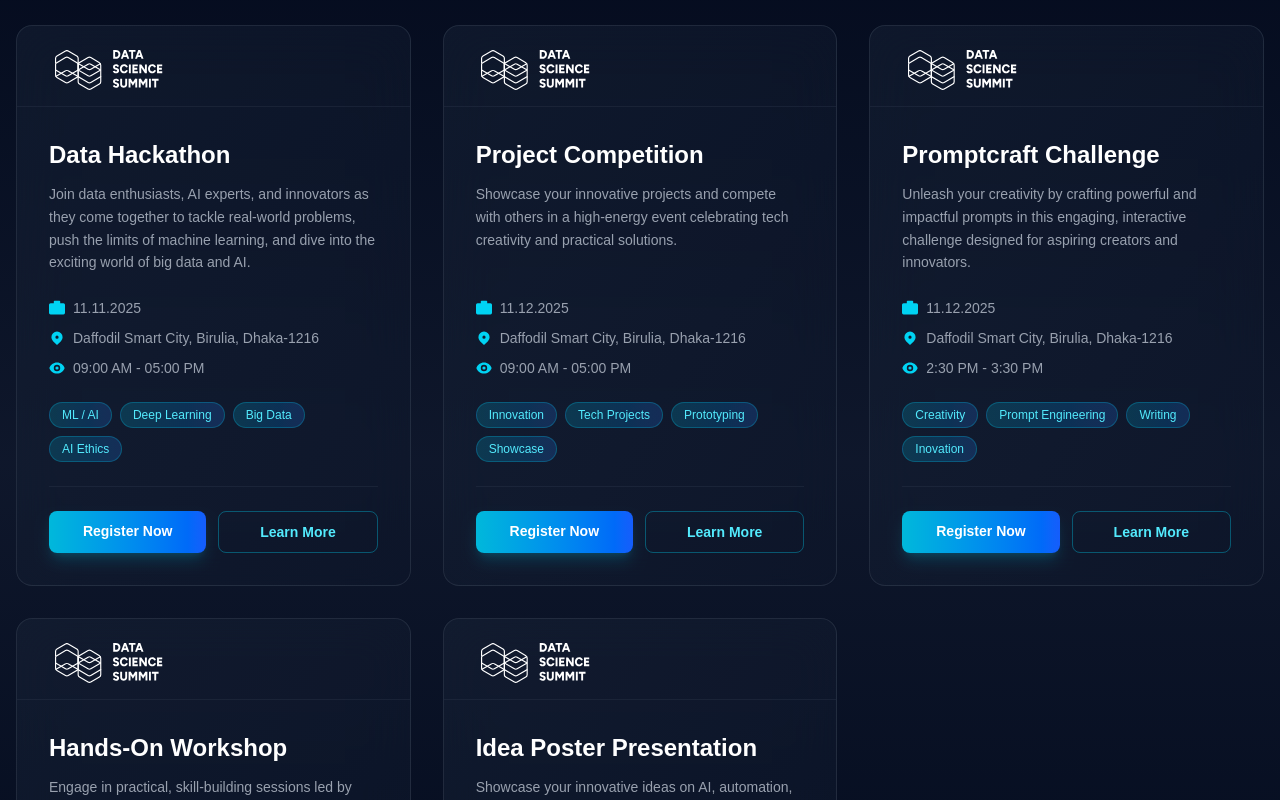
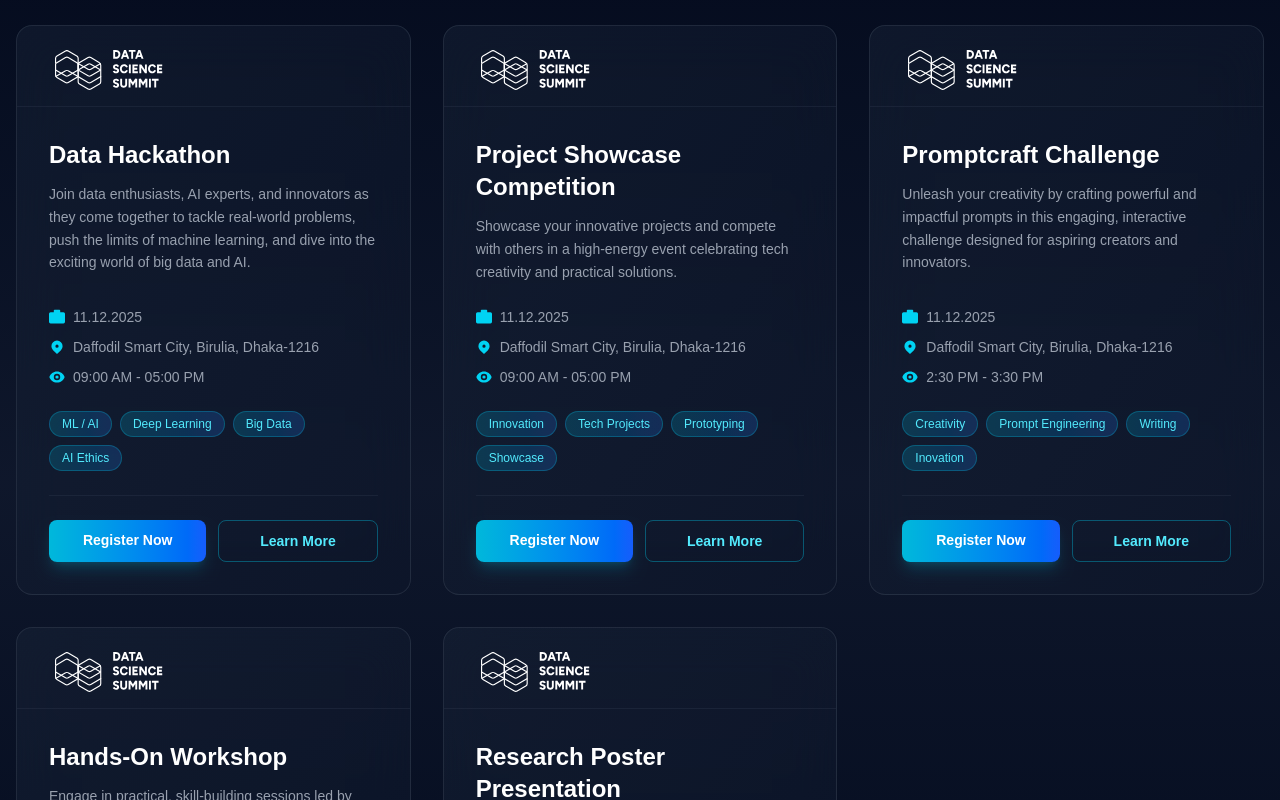
Before and after one commit to KhandakerSamin/data-science-summit-2025, a Next.js app: page / in a window 1280 px wide. Shown: the part 1160-1960 px from the top of the page. Built offline with nearby package versions, Linux system fonts and the light colour scheme.

Commit message:
Added Registration links

```diff
--- a/src/components/Event.js
+++ b/src/components/Event.js
@@ -12,11 +12,11 @@ export default function EventsSection() {
       id: 1,
       title: 'Data Hackathon',
       description: 'Join data enthusiasts, AI experts, and innovators as they come together to tackle real-world problems, push the limits of machine learning, and dive into the exciting world of big data and AI.',
-      date: '11.11.2025',
+      date: '11.12.2025',
       location: 'Daffodil Smart City, Birulia, Dhaka-1216',
       tags: ['ML / AI', 'Deep Learning','Big Data', 'AI Ethics'],
       time: '09:00 AM - 05:00 PM',
-      registerLink: 'https://forms.gle/dummyDataHackathon2025',
+      registerLink: 'https://docs.google.com/forms/d/e/1FAIpQLSc58w2I2BFp4Mmt5uRC3ZYSTP4WZWttZJ_CoBKviUUCxkEWjg/viewform?usp=preview',
       presentedBy: 'Data Solution-360',
       event: '5th National Data Science Summit 2025',
       hostedBy: 'Data Science Lab and Department of Software Engineering',
@@ -38,13 +38,13 @@ export default function EventsSection() {
     },
     {
       id: 2,
-      title: 'Project Competition',
+      title: 'Project Showcase Competition',
       description: 'Showcase your innovative projects and compete with others in a high-energy event celebrating tech creativity and practical solutions.',
       date: '11.12.2025',
       location: 'Daffodil Smart City, Birulia, Dhaka-1216',
       tags: ['Innovation', 'Tech Projects', 'Prototyping', 'Showcase'],
       time: '09:00 AM - 05:00 PM',
-      registerLink: 'https://forms.gle/dummyProjectCompetition2025',
+      registerLink: 'https://docs.google.com/forms/d/e/1FAIpQLSe7jPzg0uHjqGkNSl72LB5Jb4Vv_vtuVrKIZ490EH-HfocWxQ/viewform?usp=preview',
       presentedBy: 'Data Science Lab',
       event: '5th National Data Science Summit 2025',
       hostedBy: 'Data Science Lab and Department of Software Engineering',
@@ -72,7 +72,7 @@ export default function EventsSection() {
       location: 'Daffodil Smart City, Birulia, Dhaka-1216',
       tags: ['Creativity', 'Prompt Engineering', 'Writing', 'Inovation'],
       time: '2:30 PM - 3:30 PM',
-      registerLink: 'https://forms.gle/dummyPromptcraftChallenge2025',
+      registerLink: 'https://docs.google.com/forms/d/e/1FAIpQLSfTP-TovwzsL4lks-GxRMyYZERPqMxzavkIbaN8JMVFZzM2Ag/viewform?usp=preview',
       presentedBy: 'Data Science Lab',
       event: '5th National Data Science Summit 2025',
       hostedBy: 'Data Science Lab and Department of Software Engineering',
@@ -102,7 +102,7 @@ export default function EventsSection() {
       location: 'Daffodil Smart City, Birulia, Dhaka-1216',
       tags: ['Skill Development', 'Practical Learning', 'Interactive', 'Hands-On'],
       time: '09:00 AM - 05:00 PM',
-      registerLink: 'https://forms.gle/dummyHandsOnWorkshop2025',
+      registerLink: 'https://forms.gle/zLfmJ2QbQdtvbMcE9',
       presentedBy: 'Data Science Lab',
       event: '5th National Data Science Summit 2025',
       hostedBy: 'Data Science Lab and Department of Software Engineering',
@@ -120,13 +120,13 @@ export default function EventsSection() {
     },
     {
       id: 5,
-      title: 'Idea Poster Presentation',
+      title: 'Research Poster Presentation',
       description: 'Showcase your innovative ideas on AI, automation, and ethics in an engaging poster presentation, sparking insights and discussions with experts.',
       date: '11.12.2025',
       location: 'Daffodil Smart City, Birulia, Dhaka-1216',
       tags: ['Creative Ideas', 'Poster Session', 'Inspiration', 'Knowledge Sharing'],
       time: '09:00 AM - 05:00 PM',
-      registerLink: 'https://forms.gle/dummyIdeaPosterPresentation2025',
+      registerLink: 'https://docs.google.com/forms/d/e/1FAIpQLScEKI1gO_r05nAkxmEYm7D6vLvjoPjMPVCzZrF8EaVahmuX0Q/viewform?usp=preview',
       presentedBy: 'Data Science Lab',
       event: '5th National Data Science Summit 2025',
       hostedBy: 'Data Science Lab and Department of Software Engineering',
```
